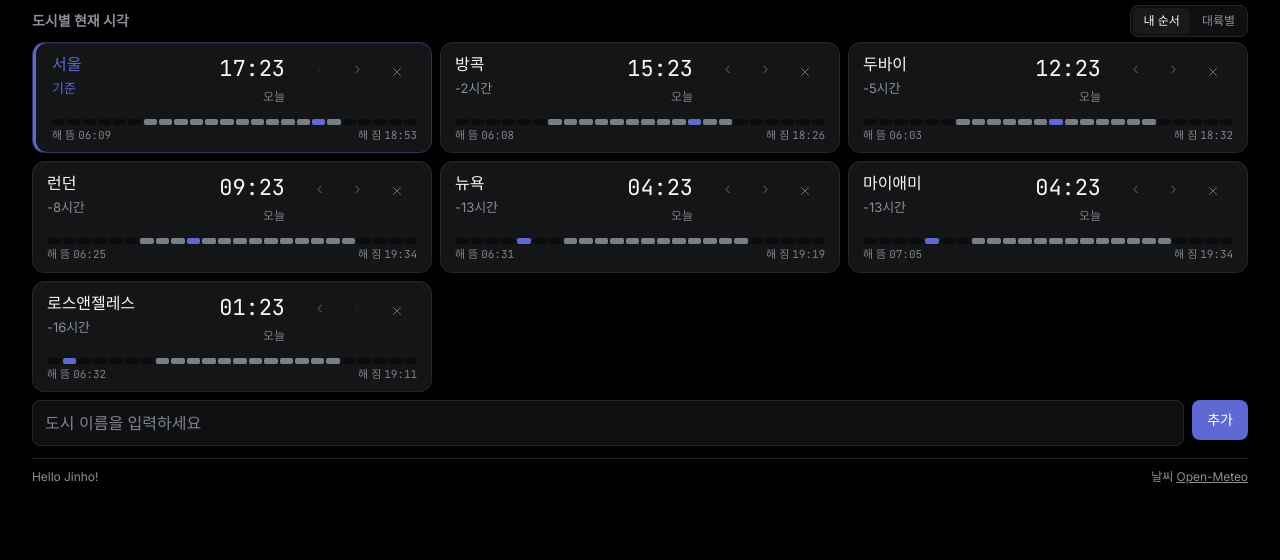
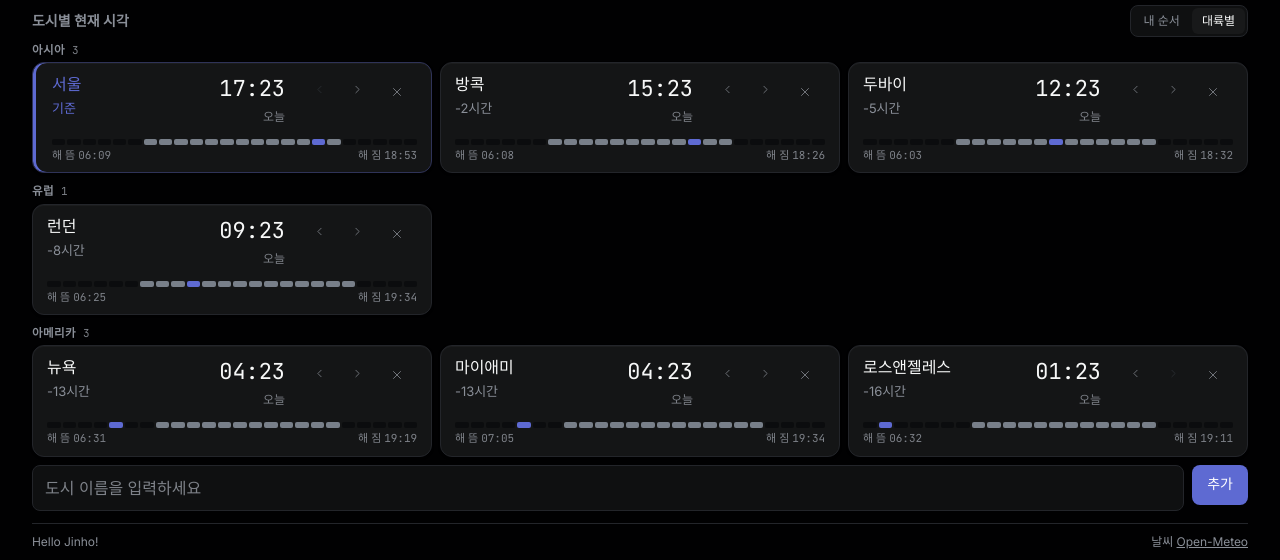
Before and after one commit to JinhoEthan/hello-jinho, a plain HTML site: page index.html in a window 1280 px wide. Shown: the part 270-830 px from the top of the page. Before the commit the page ends 800 px from the top, so only its background shows below. Drawn offline with Linux system fonts and the light colour scheme; no server answers; a web font is replaced by a local one.

Commit message:
Open on the 대륙별 view
The toggle defaulted to 내 순서, which renders exactly like the old page, so
a refresh looked like nothing had shipped. It opens grouped now. 내 순서 is
one click away and the choice still persists.

Co-Authored-By: Claude Opus 5 <noreply@anthropic.com>

```diff
--- a/index.html
+++ b/index.html
@@ -77,8 +77,8 @@
         <div class="rail-headrow">
           <h2 class="t-body-sm" id="railHeading">도시별 현재 시각</h2>
           <div class="rail-toggle" id="railToggle" role="group" aria-label="목록 보기 방식">
-            <button type="button" data-mode="mine" aria-pressed="true">내 순서</button>
-            <button type="button" data-mode="cont" aria-pressed="false">대륙별</button>
+            <button type="button" data-mode="mine" aria-pressed="false">내 순서</button>
+            <button type="button" data-mode="cont" aria-pressed="true">대륙별</button>
           </div>
         </div>
         <div class="rail" id="rail"></div>
@@ -169,7 +169,7 @@
     return meta ? (CONT[meta[0].split('/')[0]] || '기타') : '기타';
   }
 
-  var railMode = M.load('railMode', ['mine'])[0] === 'cont' ? 'cont' : 'mine';
+  var railMode = M.load('railMode', ['cont'])[0] === 'mine' ? 'mine' : 'cont';
 
   function cityCard(city, idx) {
       var isRef = idx === 0;
```
